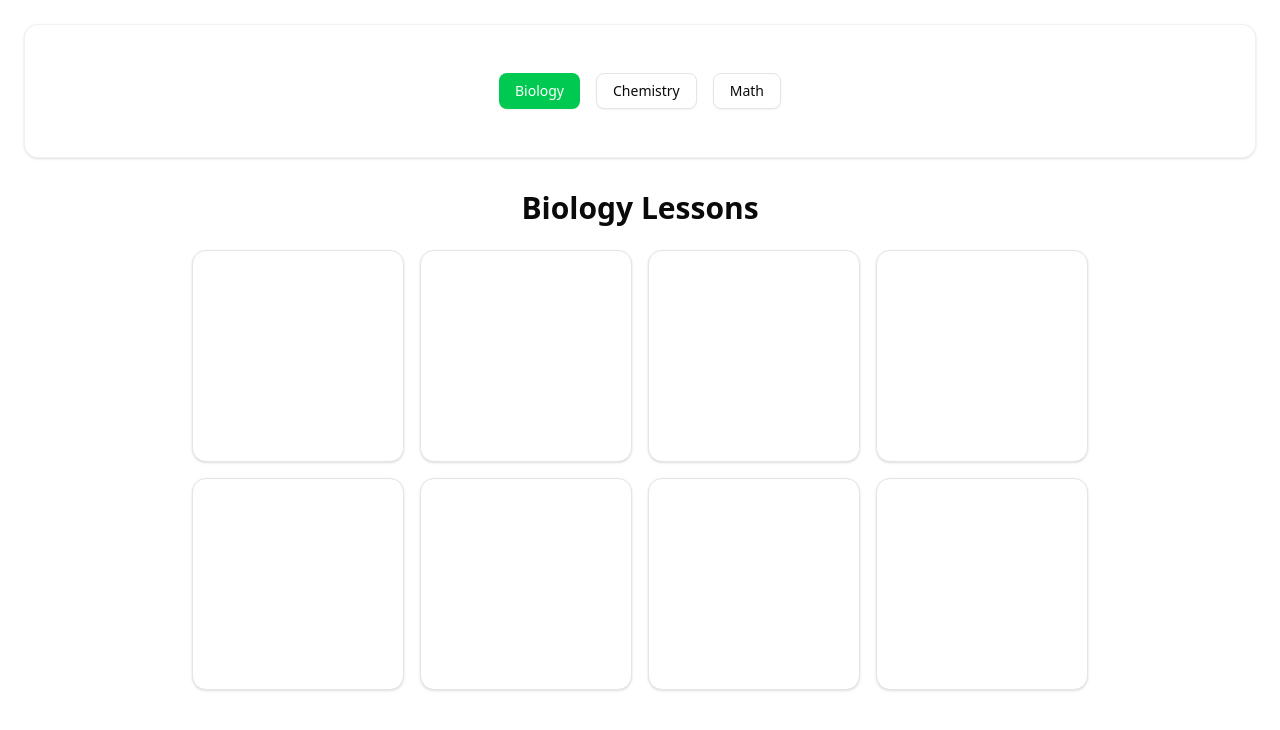
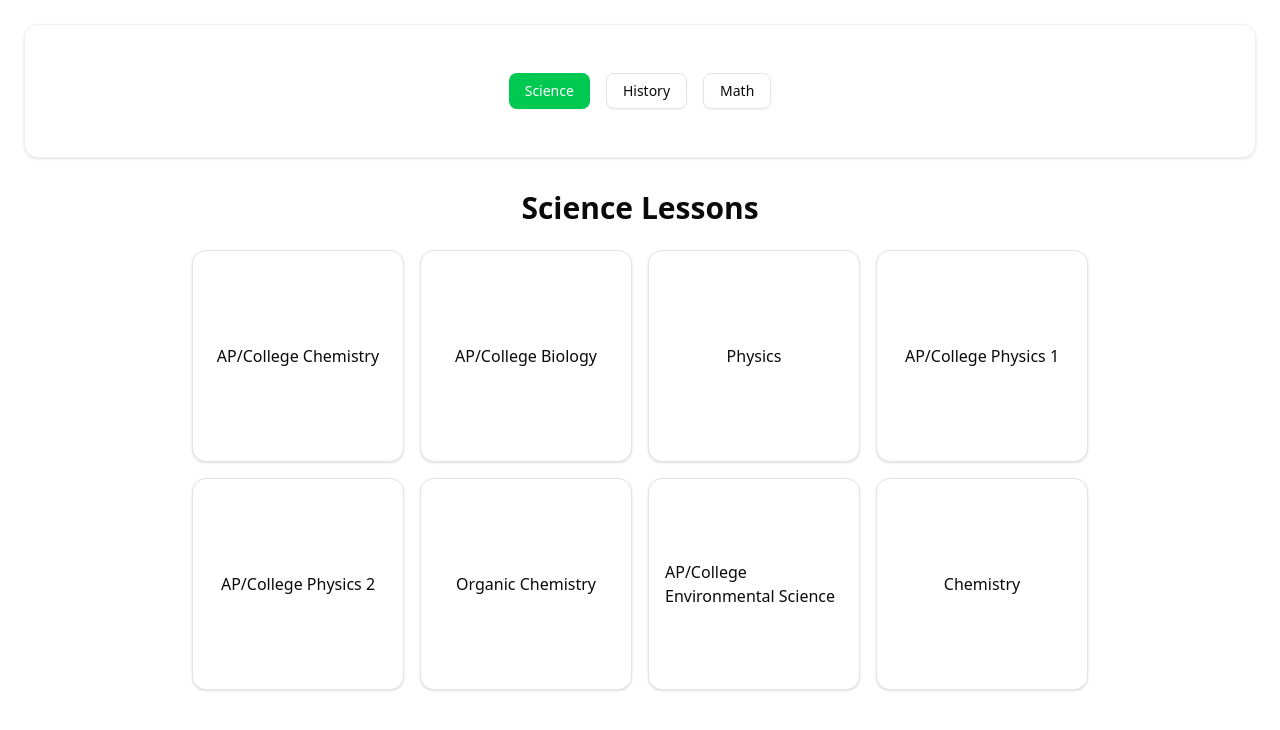
Before and after one commit to CSCI-40500-Fall-2025/project-project-7, a Next.js app: page / in a window 1280 px wide. Shown: the top 730 px of the page. Built offline with nearby package versions, Linux system fonts and the light colour scheme.

Commit message:
added course subjects and topics to card components

```diff
--- /dev/null
+++ b/src/app/course/page.tsx
@@ -0,0 +1,50 @@
+
+"use client"
+import { useSearchParams } from "next/navigation";
+import { Card } from "@/components/ui/card";
+import { Fetch } from "@/geminiAPI/geminiFetch";
+
+import mathTopics from "@/topics/math.json"
+import scienceTopics from "@/topics/science.json"
+import historyTopics from "@/topics/history.json"
+
+interface topicDic {
+  [key: string]: string[];
+}
+
+const sciencetopics = scienceTopics as topicDic
+const historytopics = historyTopics as topicDic
+const mathtopics = mathTopics as topicDic
+
+
+export default function Course() {
+    const searchParams = useSearchParams();
+    const course = searchParams.get('courseName');
+    const subject = searchParams.get('subject');
+
+    let topicArr: string[];
+    if (subject === "science") topicArr = sciencetopics[course!];
+    else if (subject === "history") topicArr = historytopics[course!];
+    else topicArr = mathtopics[course!];
+
+
+    return (
+        <div className="max-w-4xl mx-auto">
+            <h2 className="text-3xl font-fold mb-6 text-center capitalize">{course}</h2>
+            <div className="grid grid-cols-2 md:grid-cols-4 gap-4">
+                {
+                    topicArr.map((topic, index) => (
+                        <Card
+                            key={index}
+                            className="aspect-square flex items-center justify-center p-4 hover:bg-accent transition-colors cursor-pointer"
+                            onClick={() => Fetch(course!, topic)}
+                        >
+                            {topic}
+                        </Card>
+                    ))
+                }
+            </div>
+        </div>
+
+    );
+}
--- a/src/app/page.tsx
+++ b/src/app/page.tsx
@@ -3,17 +3,35 @@
 import { useState } from "react"
 import { Button } from "@/components/ui/button"
 import { Card } from "@/components/ui/card"
+import { useRouter } from "next/navigation"
 
-type Subject = "biology" | "chemistry" | "math"
+import mathTopics from "@/topics/math.json"
+import scienceTopics from "@/topics/science.json"
+import historyTopics from "@/topics/history.json"
+
+type Subject = "science" | "history" | "math"
+
+
+
 
 export default function HomePage() {
-  const [activeSubject, setActiveSubject] = useState<Subject>("biology")
+  const [activeSubject, setActiveSubject] = useState<Subject>("science")
+  const [currentCourses, setCurrentCourses] = useState(Object.keys(scienceTopics));
+
+  const router = useRouter();
+
 
   const subjects = [
-    { id: "biology" as const, name: "Biology", base: "bg-green-500 text-white", hover: "hover:bg-green-500", active: "active:bg-green-500" },
-    { id: "chemistry" as const, name: "Chemistry", base: "bg-blue-500 text-white", hover: "hover:bg-blue-500", active: "active:bg-blue-500" },
+    { id: "science" as const, name: "Science", base: "bg-green-500 text-white", hover: "hover:bg-green-500", active: "active:bg-green-500" },
+    { id: "history" as const, name: "History", base: "bg-blue-500 text-white", hover: "hover:bg-blue-500", active: "active:bg-blue-500" },
     { id: "math" as const, name: "Math", base: "bg-purple-500 text-white", hover: "hover:bg-purple-500",  active: "active:bg-purple-500" },
   ]
+
+  function coursePage(course: string) {
+
+    router.push(`/course?courseName=${course}&subject=${activeSubject}`)
+  }
+
 
   return (
     <div className="min-h-screen bg-background p-6">
@@ -24,7 +42,12 @@ export default function HomePage() {
               <Button
                 key={subject.id}
                 variant={activeSubject === subject.id ? "default" : "outline"}
-                onClick={() => setActiveSubject(subject.id)}
+                onClick={() => {
+                  setActiveSubject(subject.id)
+                  if (subject.id === "science") setCurrentCourses(Object.keys(scienceTopics))
+                  else if (subject.id === "history") setCurrentCourses(Object.keys(historyTopics))
+                  else setCurrentCourses(Object.keys(mathTopics))
+                }}
                 className={"transition-all duration-300 " +(
                   activeSubject === subject.id ? subject.base + " " + subject.hover + " " + subject.active: "bg-background border border-input text-foreground hover:bg-accent")}
               >
@@ -39,13 +62,17 @@ export default function HomePage() {
         <div className="max-w-4xl mx-auto">
           <h2 className="text-3xl font-bold mb-6 text-center capitalize">{activeSubject} Lessons</h2>
           <div className="grid grid-cols-2 md:grid-cols-4 gap-4">
-            {Array(8).fill(null).map((_, index) => (
-              <Card
-                key={index}
-                className="aspect-square flex items-center justify-center p-4 hover:bg-accent transition-colors cursor-pointer"
-              >
-              </Card>
-            ))}
+            {
+              currentCourses.map((course, index) => (
+                <Card
+                  key={index}
+                  className="aspect-square flex items-center justify-center p-4 hover:bg-accent transition-colors cursor-pointer"
+                  onClick={() => coursePage(course)}
+                >
+                  {course}
+                </Card>
+              ))
+            }
           </div>
         </div>
       )}
--- a/src/components/ui/card.tsx
+++ b/src/components/ui/card.tsx
@@ -1,7 +1,7 @@
 import * as React from "react"
 
+import mathTopics from "@/topics/math.json"
 import { cn } from "@/lib/utils"
-import { Fetch } from "@/geminiAPI/geminiFetch"
 
 /*
   Added an onclick attribute to the Card component. Each card component needs a subject
@@ -17,7 +17,6 @@ function Card({ className, ...props }: React.ComponentProps<"div">) {
         className
       )}
       {...props}
-      onClick={() => Fetch('The Civil War era (1844 - 1877)')}
     />
   )
 }
--- a/src/geminiAPI/geminiFetch.tsx
+++ b/src/geminiAPI/geminiFetch.tsx
@@ -8,15 +8,14 @@ import { GoogleGenAI } from "@google/genai";
     GEMINI_API_KEY=[API_KEY]
 */
 const ai = new GoogleGenAI({
-    // apiKey: process.env.GEMINI_API_KEY,
-    apiKey: "AIzaSyAB6DlVUAhzG2plJoW9tNQoalqqiDVjujE"
+    apiKey: process.env.GEMINI_API_KEY
 });
 
-export async function Fetch(subject: string) {
+export async function Fetch(course: string, topic: string) {
 
     const response = await ai.models.generateContent({
         model: "gemini-2.5-flash",
-        contents: `Generate 4 question on ${subject}. It should be in multiple choice format.`
+        contents: `Generate 4 question on ${topic} from ${course}. It should be in multiple choice format.`
     });
 
     console.log(response.text)
--- /dev/null
+++ b/src/topics/history.json
@@ -0,0 +1,28 @@
+
+{
+    "World History": [
+        "Beginnings - 600 BCE",
+        "600 BCE - 600 CE Second-Wave Civilizations",
+        "600 - 1450 Regional and interregational interactioins",
+        "1450 - 1750 Renaissance and Reformation",
+        "1750 - 1900 Enlightenment and Revolution",
+        "The 20th century"
+    ],
+    "AP/College US History": [
+        "Period 1: 1491 - 1607",
+        "Period 2: 1607 - 1754",
+        "Period 3: 1754 - 1800",
+        "Period 4: 1800 - 1848",
+        "Period 5: 1844 - 1877",
+        "Period 6: 1865 - 1898",
+        "Period 7: 1890 - 1945",
+        "Period 8: 1945 - 1980",
+        "Period 9: 1980 - present"
+    ],
+    "US History": [],
+    "US Government and Politics": [],
+    "Art History": [],
+    "AP/College Art History": [],
+    "AP/College World History": [],
+    "World History Project - Origins to the Present": []
+}
--- /dev/null
+++ b/src/topics/math.json
@@ -0,0 +1,35 @@
+{
+    "AP/College Calculus AB": [
+        "Limits and continuity",
+        "Differentiation: definition and basic derivative rules",
+        "Differentiation: composite, implicit, and inverse functions",
+        "Contextual applications of differentiation",
+        "Applying derivatives to analyze functions",
+        "Integration and accumation of change",
+        "Differential equations",
+        "Applications of integration"
+    ],
+    "Algebra 1": [
+        "Algebra foundations",
+        "Solving equations and inequalities",
+        "Working with units",
+        "Linear equations and graphs",
+        "Forms of linear equations",
+        "Systems of equations",
+        "Inequalities (systems and graphs)",
+        "Functions",
+        "Sequences",
+        "Absolute value and piecewise functions",
+        "Exponents and radicals",
+        "Exponential growth and decay",
+        "Quadratics: Multiplying and factoring",
+        "Quadratics functions and equations",
+        "Irrational numbers"
+    ],
+    "Geometry": [],
+    "Algebra 2": [],
+    "Trignometry": [],
+    "Precalculus": [],
+    "Linear algebra": [],
+    "AP/College Statistics": []
+}
--- /dev/null
+++ b/src/topics/science.json
@@ -0,0 +1,29 @@
+{
+    "AP/College Chemistry": [
+        "Atomic structure and properties",
+        "Molecular and ionic compound structure and properties",
+        "Intermolecular forces and properties",
+        "Chemical reactions",
+        "Kinetics",
+        "Thermodynamics",
+        "Equailibrium",
+        "Acids and bases",
+        "Applications of thermodynamics"
+    ],
+    "AP/College Biology": [
+        "Chemistry of life",
+        "Cell structure and function",
+        "Cellular energetics",
+        "Cell communication and cell cycle",
+        "Heredity",
+        "Gene expression and regulation",
+        "Natural selection",
+        "Ecology"
+    ],
+    "Physics": [],
+    "AP/College Physics 1": [],
+    "AP/College Physics 2": [],
+    "Organic Chemistry": [],
+    "AP/College Environmental Science": [],
+    "Chemistry": []
+}
```
